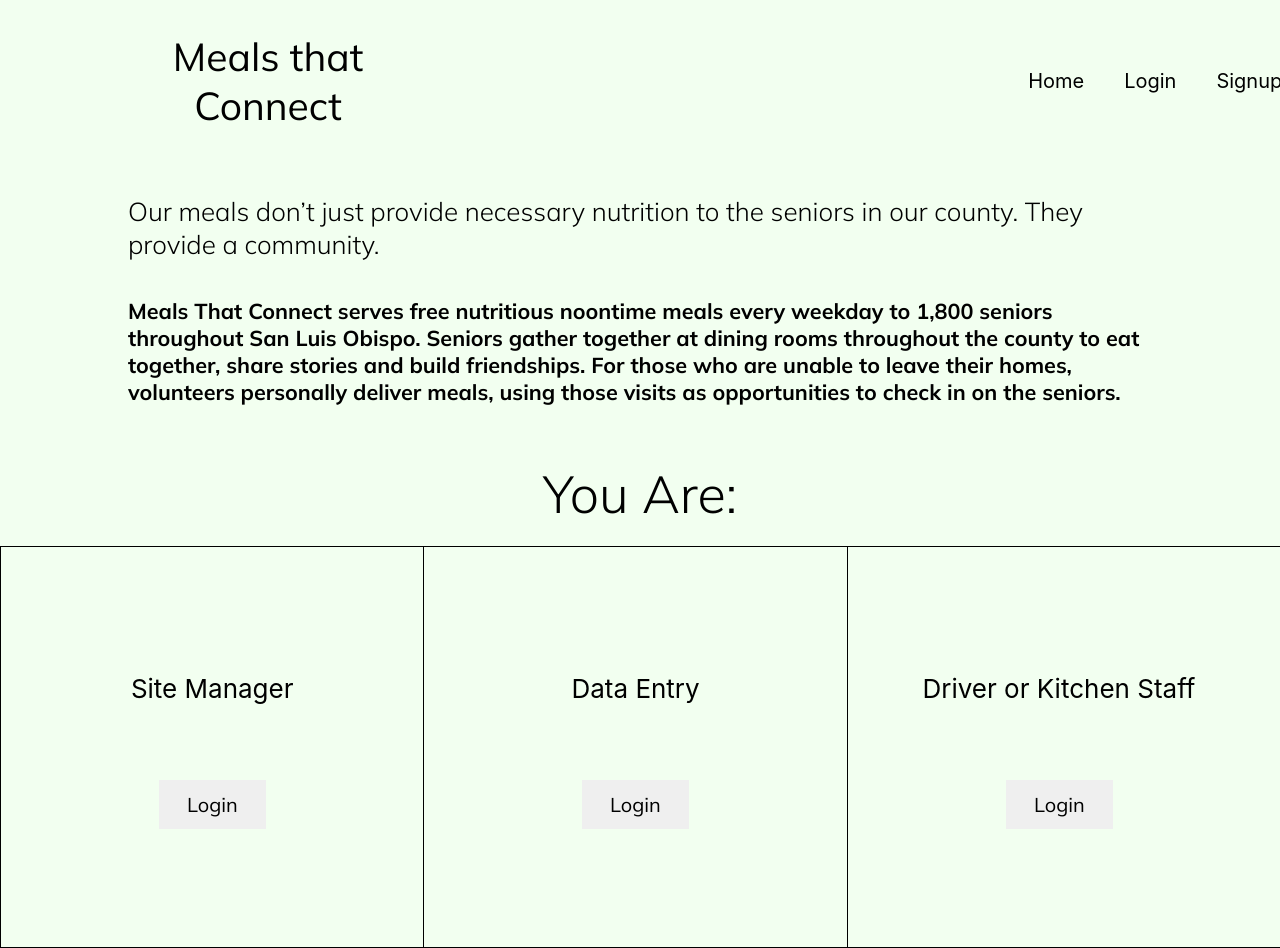
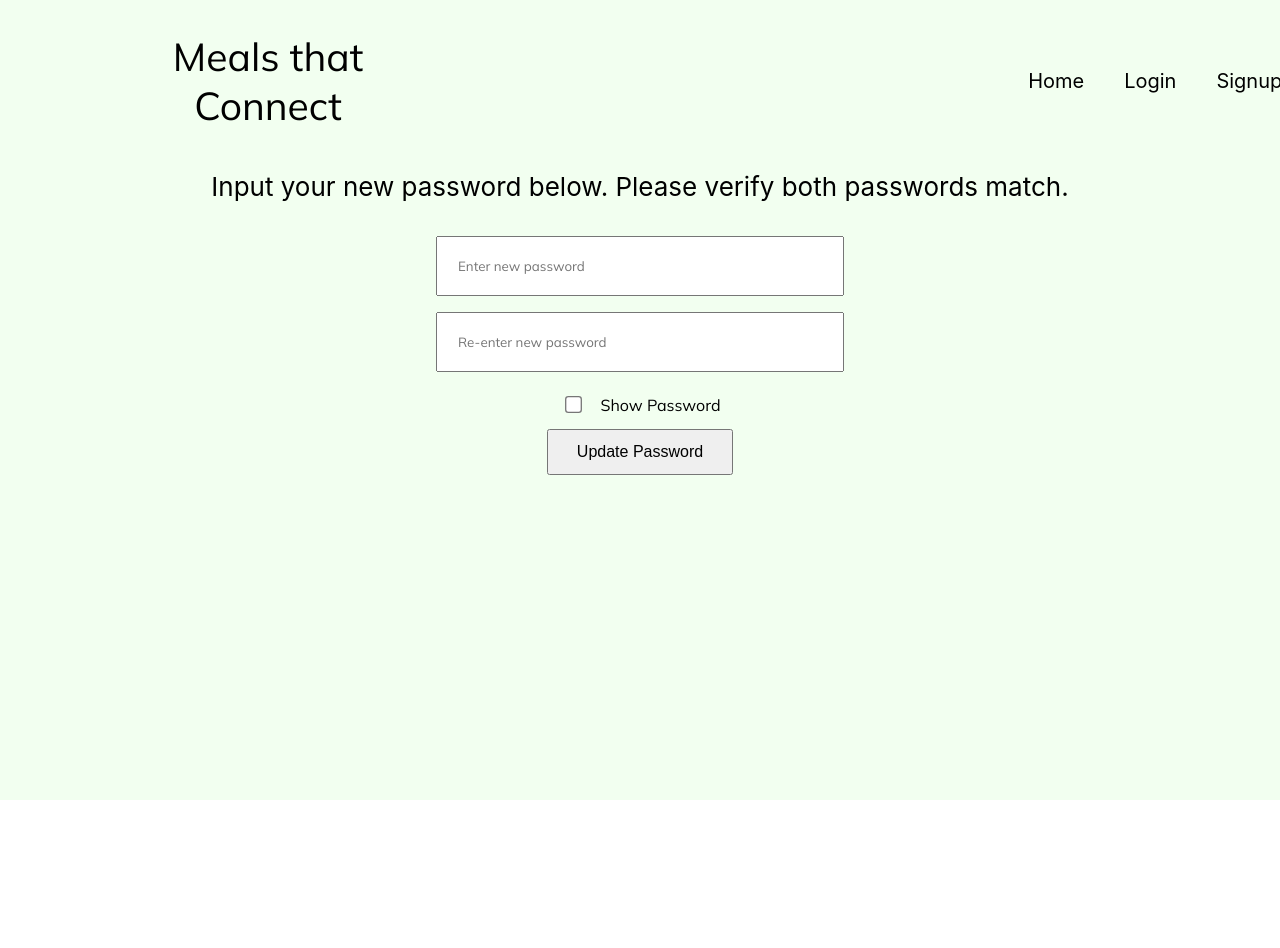
Before and after one commit to hack4impact-calpoly/meals-that-connect, a React (Create React App) app in the folder frontend/: page /set-new-password in a window 1280 px wide. After the commit the page ends 800 px from the top, so only its background shows below. Built offline with nearby package versions, Linux system fonts and the light colour scheme; a web font is replaced by a local one.

Commit message:
Set up Link for reset pwd
- link for forget password?
- page to send email link
- page connected link sent to email to update password

```diff
--- a/frontend/src/App.js
+++ b/frontend/src/App.js
@@ -10,6 +10,7 @@
 
 import Private from './components/Private'
 import ResetPassword from './components/ResetPassword'
+import NewPassword from './components/NewPassword'
 
 import PrivateRoute from './PrivateRoute';
 import PublicRoute from './PublicRoute';
@@ -57,7 +58,8 @@
 
               <PublicRoute  path="/login" exact component={Login}/>
               <PrivateRoute path="/private" exact component={Private}/>
-              <PublicRoute path="/reset-password" exact component={ResetPassword} />
+              <PublicRoute path="/reset-password" exact component={ResetPassword}/>
+              <PublicRoute path="/set-new-password" excact component={NewPassword}/>
 
               <Route><Home/></Route>
           </Switch>
--- /dev/null
+++ b/frontend/src/components/NewPassword.js
@@ -0,0 +1,49 @@
+import React, { Component } from 'react';
+import '../css/NewPassword.css';
+
+class NewPassword extends Component {
+	constructor(props){
+		super(props);
+		this.state =
+		{ };
+	}
+
+	passwordVisibility = () => {
+        var password1 = document.getElementById("password1");
+        var password2 = document.getElementById("password2");
+        if (password1.type === "password") {
+            password1.type = "text";
+        } else {
+            password1.type = "password";
+        }
+
+        if (password2.type === "password") {
+            password2.type = "text";
+        } else {
+            password2.type = "password";
+        }
+    }
+
+	render(){
+		return(
+			<div className='NewPassword'>
+				<h2> NewPassword</h2>
+				hello
+				<p> Input your new password below. Please verify both passwords match. </p>
+				<input type="password" id="password1" placeholder="Enter new password" size="50"/>
+                <br/>
+                <input type="password" id="password2" placeholder="Re-enter new password" size="50"/>
+                <br/>
+
+                <label class="new-password-security">
+                    <input type="checkbox" id="password-visibility" onClick={() => this.passwordVisibility()}/>
+                    Show Password
+                </label>
+
+                <button id="new-pwd-button"> Update Password </button>
+			</div>
+		)
+	}
+}
+
+export default NewPassword;
--- a/frontend/src/components/ResetPassword.js
+++ b/frontend/src/components/ResetPassword.js
@@ -11,8 +11,10 @@
 		return(
 			<div className='ResetPassword'>
 				<h2> ResetPassword </h2>
-				<p> hello </p>
+				<p> Input your email below to reset your password. </p>
 				<input type="text" id="email" placeholder="Email" size="50"/>
+				<br/>
+				<button id='reset-pwd-button'> Send Reset Link </button>
 			</div>
 		)
 	}
--- /dev/null
+++ b/frontend/src/css/NewPassword.css
@@ -0,0 +1,30 @@
+h2{
+	color: black;
+}
+
+input[type=password] {
+    font-family: 'Mulish', sans-serif;
+}
+
+.new-password-security {
+    font-family: 'Mulish', sans-serif;
+    font-weight: 400;
+    font-size: medium;
+    color: black;
+    display: block;
+    margin: 10px;
+}
+
+#password-visibility {
+    margin-right: 20px;
+}
+
+#new-pwd-button {
+	font-size: 16px;
+	padding: 12px 28px;
+}
+
+#new-pwd-button:hover {
+	background-color: #2098D1;
+	color: white;
+}
--- a/frontend/src/css/ResetPassword.css
+++ b/frontend/src/css/ResetPassword.css
@@ -6,3 +6,17 @@
     align-items: center;
     flex-direction: column;
 }
+
+input[type=text] {
+    font-family: 'Mulish', sans-serif;
+}
+
+#reset-pwd-button {
+	font-size: 16px;
+	padding: 12px 28px;
+}
+
+#reset-pwd-button:hover {
+	background-color: #2098D1;
+	color: white;
+}
```
